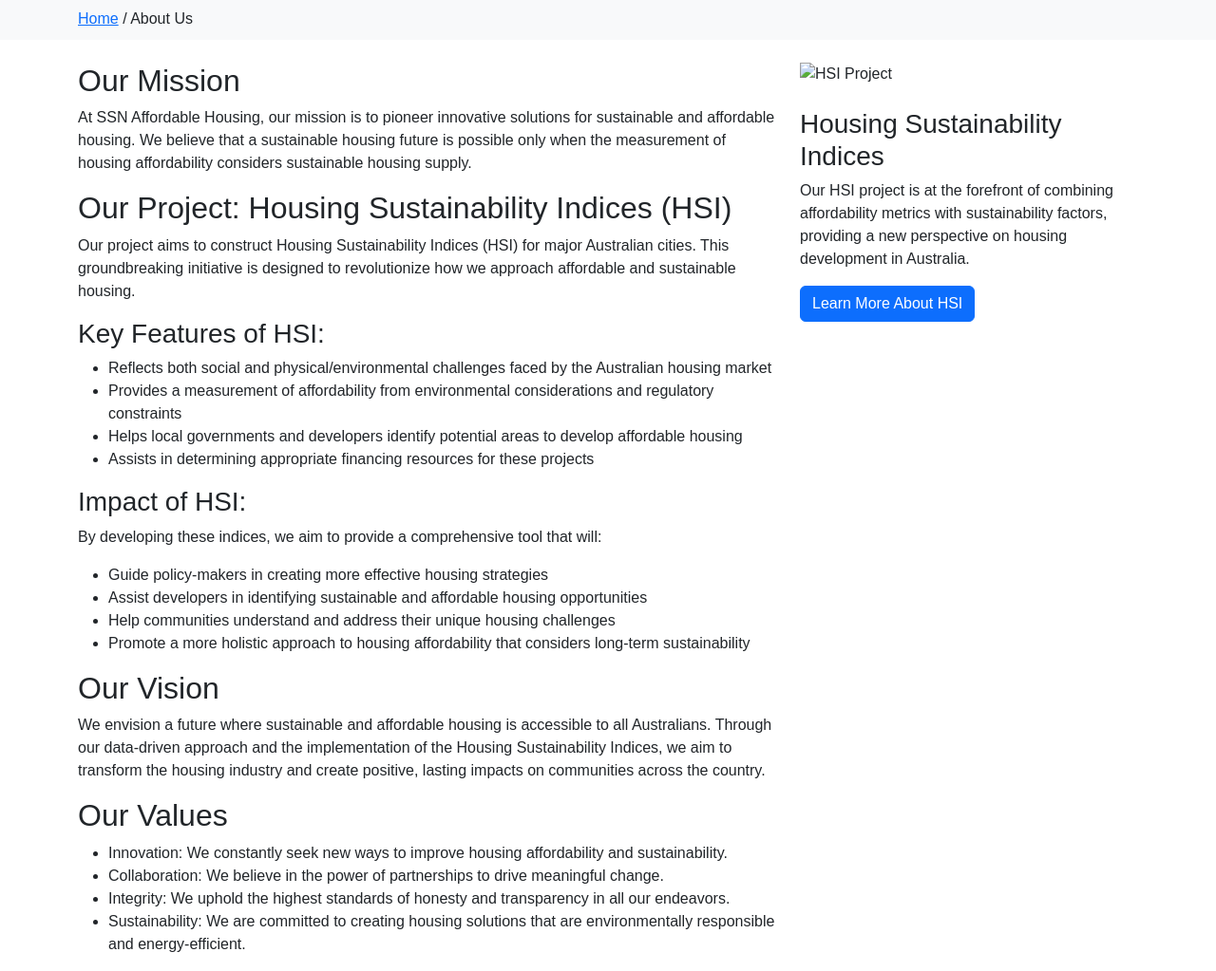
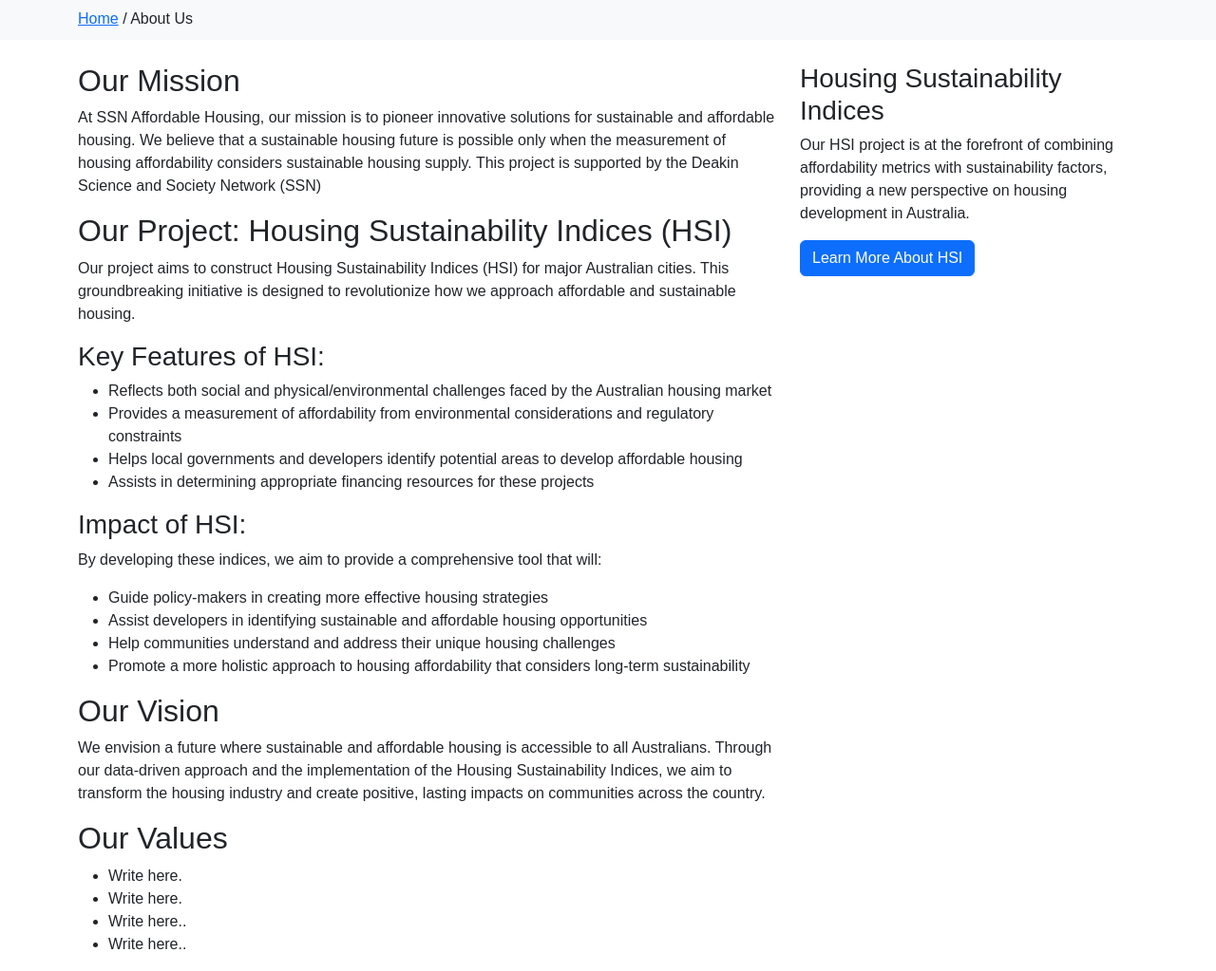
Before and after one commit to affordable-housing-project/affordable-housing-project.github.io, a plain HTML site: page about.html in a window 1280 px wide. Shown: the part 358-1381 px from the top of the page at 95% size. Drawn offline with nearby package versions, Linux system fonts and the light colour scheme.

Commit message:
update description

```diff
--- a/about.html
+++ b/about.html
@@ -116,7 +116,7 @@
         <div class="row">
             <div class="col-lg-8">
                 <h2>Our Mission</h2>
-                <p>At SSN Affordable Housing, our mission is to pioneer innovative solutions for sustainable and affordable housing. We believe that a sustainable housing future is possible only when the measurement of housing affordability considers sustainable housing supply.</p>
+                <p>At SSN Affordable Housing, our mission is to pioneer innovative solutions for sustainable and affordable housing. We believe that a sustainable housing future is possible only when the measurement of housing affordability considers sustainable housing supply. This project is supported by the Deakin Science and Society Network (SSN)</p>
 
                 <h2>Our Project: Housing Sustainability Indices (HSI)</h2>
                 <p>Our project aims to construct Housing Sustainability Indices (HSI) for major Australian cities. This groundbreaking initiative is designed to revolutionize how we approach affordable and sustainable housing.</p>
@@ -143,14 +143,14 @@
 
                 <h2>Our Values</h2>
                 <ul>
-                    <li>Innovation: We constantly seek new ways to improve housing affordability and sustainability.</li>
-                    <li>Collaboration: We believe in the power of partnerships to drive meaningful change.</li>
-                    <li>Integrity: We uphold the highest standards of honesty and transparency in all our endeavors.</li>
-                    <li>Sustainability: We are committed to creating housing solutions that are environmentally responsible and energy-efficient.</li>
+                    <li>Write here.</li>
+                    <li>Write here.</li>
+                    <li>Write here..</li>
+                    <li>Write here..</li>
                 </ul>
             </div>
             <div class="col-lg-4">
-                <img src="/api/placeholder/400/300?text=HSI+Project" alt="HSI Project" class="img-fluid mb-4">
+                <!-- <img src="/api/placeholder/400/300?text=HSI+Project" alt="HSI Project" class="img-fluid mb-4"> -->
                 <h3>Housing Sustainability Indices</h3>
                 <p>Our HSI project is at the forefront of combining affordability metrics with sustainability factors, providing a new perspective on housing development in Australia.</p>
                 <a href="#" class="btn btn-primary">Learn More About HSI</a>
```
Also changed, not shown: index.html (+1 -1 lines).
